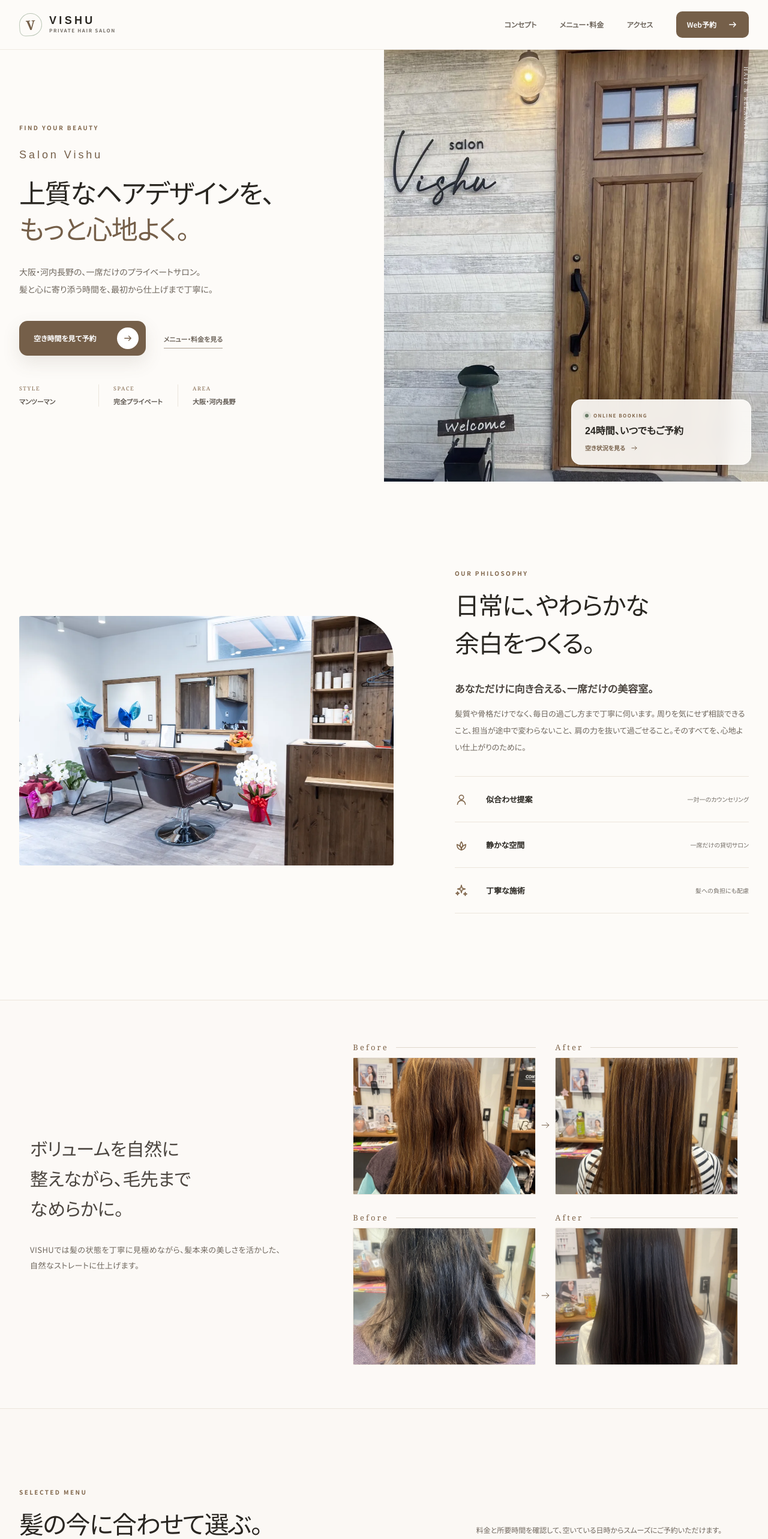
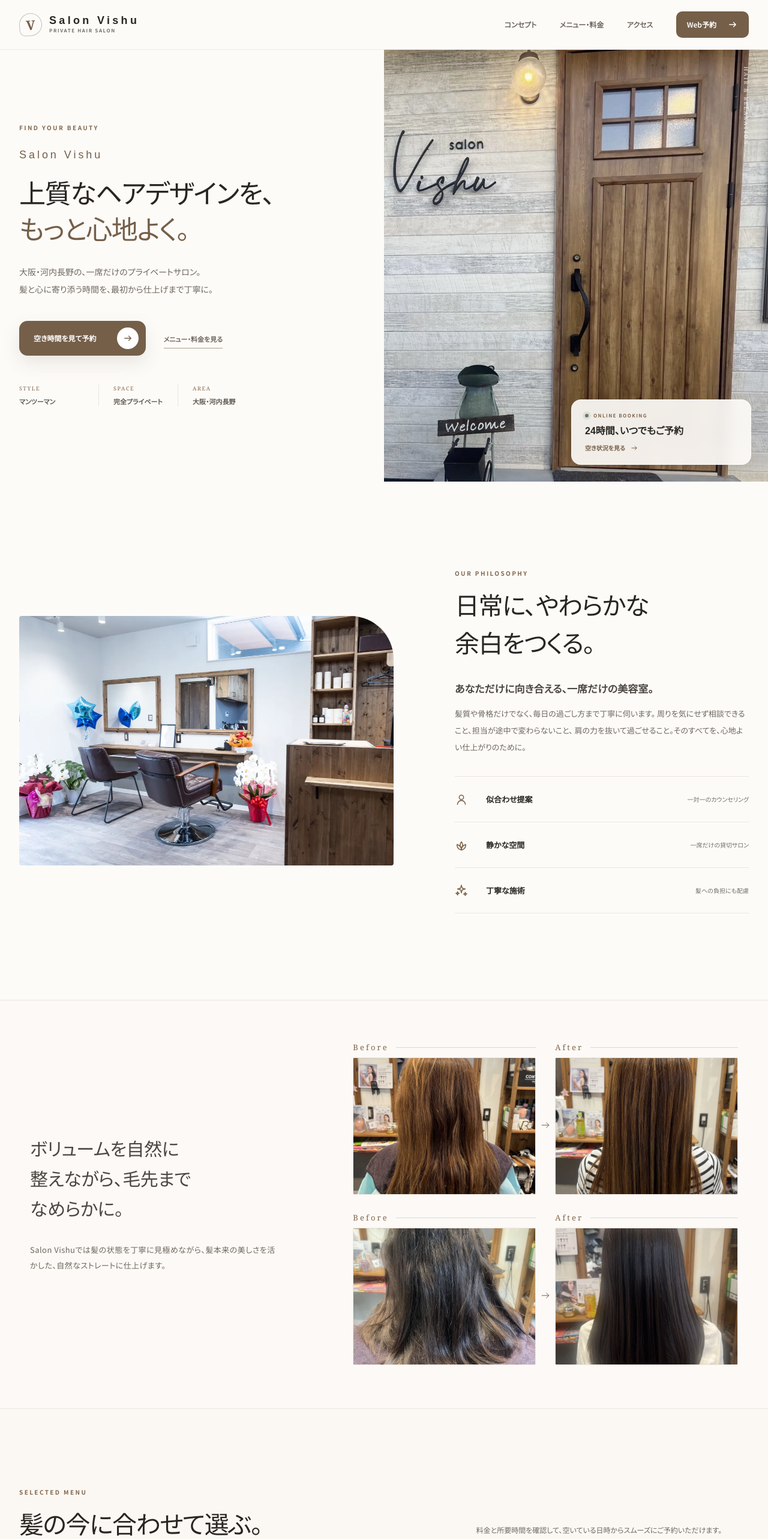
Before and after one commit to AppMan-inc/vishu-renewal-web, a Next.js app: page / in a window 1280 px wide. Shown: the top 2566 px of the page at 60% size. Built offline with nearby package versions, Linux system fonts and the light colour scheme; no server answers.

Commit message:
fix: standardize Salon Vishu branding

```diff
--- a/src/components/home/home-page.tsx
+++ b/src/components/home/home-page.tsx
@@ -169,7 +169,7 @@ function StraighteningSection() {
             <span>整えながら、毛先まで</span>
             <span>なめらかに。</span>
           </p>
-          <p className={styles.straighteningSubCopy}>VISHUでは髪の状態を丁寧に見極めながら、髪本来の美しさを活かした、自然なストレートに仕上げます。</p>
+          <p className={styles.straighteningSubCopy}>Salon Vishuでは髪の状態を丁寧に見極めながら、髪本来の美しさを活かした、自然なストレートに仕上げます。</p>
         </div>
         <div className={styles.straighteningPairs}>
           {straighteningPairs.map((pair, index) => (
@@ -327,7 +327,7 @@ function FinalReservation() {
     <section className={styles.finalCta} aria-labelledby="final-cta-title">
       <p className={styles.finalMark} aria-hidden="true">V</p>
       <div>
-        <SectionLabel>SEE YOU AT VISHU</SectionLabel>
+        <SectionLabel>SEE YOU AT Salon Vishu</SectionLabel>
         <h2 id="final-cta-title">あなたらしい美しさを、<br />Salon Vishuで。</h2>
       </div>
       <ArrowLink href="/booking" light>空き時間を見て予約</ArrowLink>
--- a/src/components/vishu-ui.tsx
+++ b/src/components/vishu-ui.tsx
@@ -101,11 +101,11 @@ export function Brand({ owner = false }: { owner?: boolean }) {
     <Link
       className="vishu-brand"
       href={owner ? "/admin" : "/"}
-      aria-label={owner ? "Vishu 管理画面トップへ" : "Salon Vishu トップへ"}
+      aria-label={owner ? "Salon Vishu 管理画面トップへ" : "Salon Vishu トップへ"}
     >
       <span className="brand-monogram" aria-hidden="true">V</span>
       <span className="brand-copy">
-        <strong>{owner ? "VISHU OWNER" : "VISHU"}</strong>
+        <strong>{owner ? "Salon Vishu OWNER" : "Salon Vishu"}</strong>
         <small>{owner ? "SALON MANAGEMENT" : "PRIVATE HAIR SALON"}</small>
       </span>
     </Link>
@@ -154,7 +154,7 @@ export function PageFooter() {
         <Link href="/terms">利用規約</Link>
         <Link href="/privacy">プライバシーポリシー</Link>
       </div>
-      <p className="copyright">© SALON VISHU</p>
+      <p className="copyright">© Salon Vishu</p>
     </footer>
   );
 }
```
